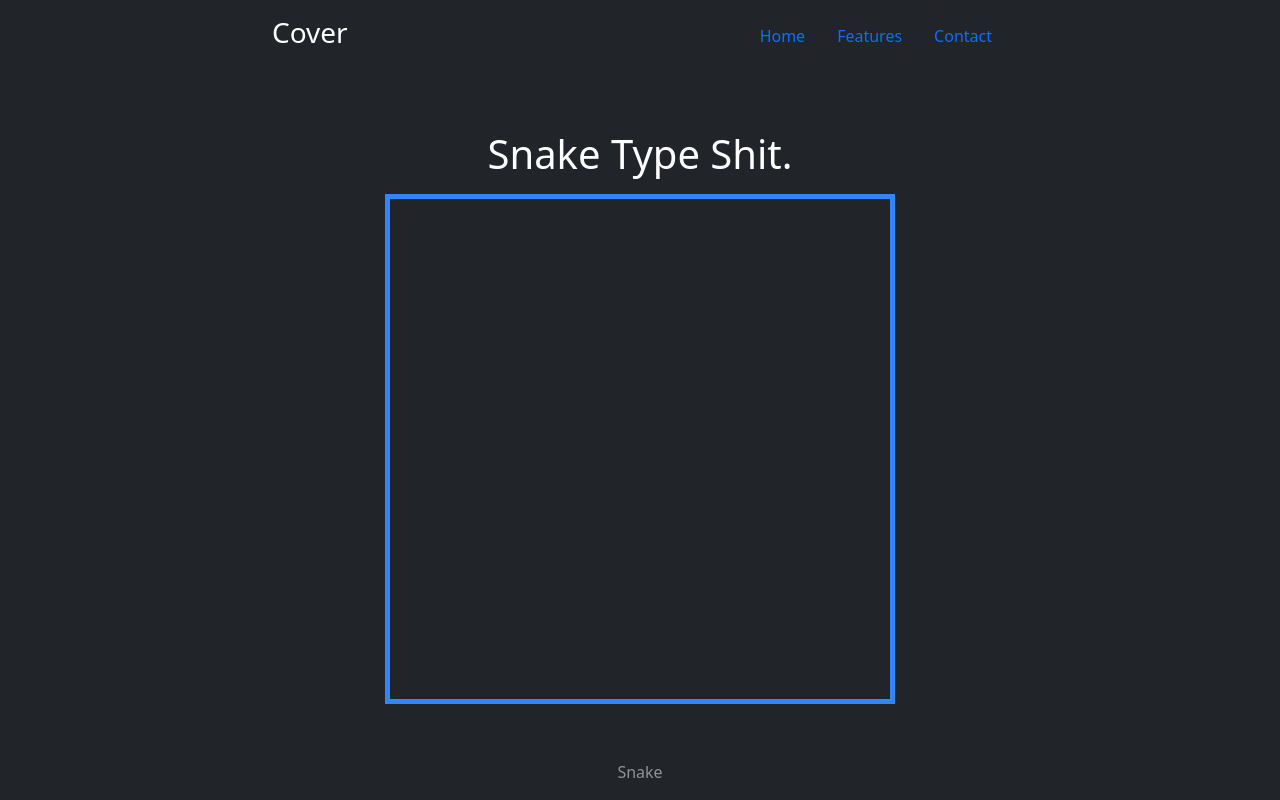
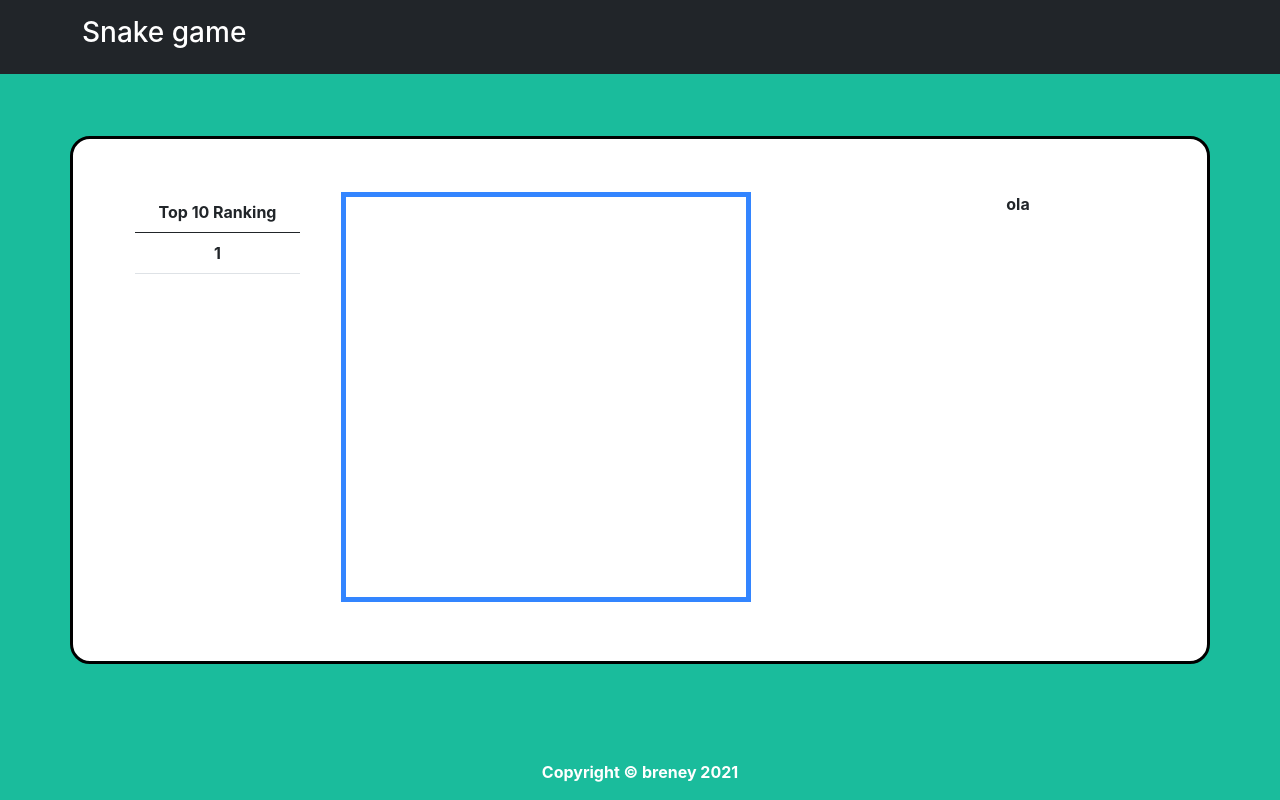
Before and after one commit to breney/snake-game, a website: page src/views/game.html in a window 1280 px wide. Drawn offline with nearby package versions, Linux system fonts and the light colour scheme; no server answers.

Commit message:
some css

```diff
--- a/src/views/game.html
+++ b/src/views/game.html
@@ -10,31 +10,48 @@
     <script src="/socket.io/socket.io.js"></script>
 
 </head>
-<body class='h-100 text-center text-white bg-dark'>
+<body class="">
 
-    <div class="cover-container d-flex w-100 h-100 p-3 mx-auto flex-column mw-70" style='max-width:60%;'>
-        <header class="mb-auto">
-          <div>
-            <h3 class="float-md-start mb-0">Cover</h3>
-            <nav class="nav nav-masthead justify-content-center float-md-end">
-              <a class="nav-link active" aria-current="page" href="#">Home</a>
-              <a class="nav-link" href="#">Features</a>
-              <a class="nav-link" href="#">Contact</a>
-            </nav>
-          </div>
+        <header class="cover-container d-flex pt-3 pb-3 flex-column bg-dark">
+            <div class="container">
+              <h3 class="float-md-start  text-white ">Snake game</h3>
+            </div>
         </header>
 
-        <main class="px-3" style='padding-top:10%;'>
+        <div id="gameBox" class="container bg-white">
+          <div class="row">
+            <div class="col-md-2 text-dark">
 
-          <h1>Snake Type Shit.</h1>
-          <p></p>
-          <canvas id="myScreen" width='500' height='500' ></canvas>
-        </main>
+              <table class="table">
+                <thead class="thead-light">
+                  <tr>
+                    <th>Top 10 Ranking</th>
+                  </tr>
+                </thead>
+                <tbody>
+                  <tr>
+                    <td>1</td>
+                  </tr>
+                </tbody>
+              </table>
+            </div>
+            <div class="col-md-6 text-dark ">
+              <canvas id="myScreen" width='400' height='400' ></canvas>
+            </div>
+            <div class="col-md-4 text-dark">
+              ola
+            </div>
+          </div>
+        </div>
 
-        <footer class="mt-auto text-white-50">
-          <p> Snake </p>
-        </footer>
-      </div>
+          <footer >
+            <p>Copyright &copy; breney 2021</p>
+          </footer>
+
+
+
+
+
       <script src="https://cdn.jsdelivr.net/npm/@popperjs/core@2.9.1/dist/umd/popper.min.js" integrity="sha384-SR1sx49pcuLnqZUnnPwx6FCym0wLsk5JZuNx2bPPENzswTNFaQU1RDvt3wT4gWFG" crossorigin="anonymous"></script>
       <script src="https://cdn.jsdelivr.net/npm/bootstrap@5.0.0-beta3/dist/js/bootstrap.min.js" integrity="sha384-j0CNLUeiqtyaRmlzUHCPZ+Gy5fQu0dQ6eZ/xAww941Ai1SxSY+0EQqNXNE6DZiVc" crossorigin="anonymous"></script>
 
@@ -94,14 +111,46 @@
 <style>
   footer{
     bottom: 0;
-    left: 0;
+    right:0;
+    left:0;
     position: fixed;
-    width:100%;
-
+    text-align: center;
   }
 
   #myScreen{
     border:5px solid #3385ff;
+  }
+  header{
+    position: fixed;
+    top:0;
+    width: 100%;
+  }
+  #gameBox {
+    top: 0;
+    right:0;
+    left:0;
+    bottom:0;
+    position: absolute;
+    margin: auto;
+    width: 150rem;
+    height: 33rem;
+    border: 3px solid black;
+    border-radius:20px;
+  }
+
+  .row {
+    height:100%;
+    align-content: center;
+    text-align: center;
+  }
+  .table{
+    margin-left: 50px;
+  }
+  body{
+    font-family: "Montserrat", -apple-system, BlinkMacSystemFont, "Segoe UI", Roboto, "Helvetica Neue", Arial, "Noto Sans", sans-serif, "Apple Color Emoji", "Segoe UI Emoji", "Segoe UI Symbol", "Noto Color Emoji";
+    font-weight: 700;
+    color: white;
+    background-color: #1abc9c
   }
 
 </style>
```
Also changed, not shown: server.js (+5 -2 lines).
